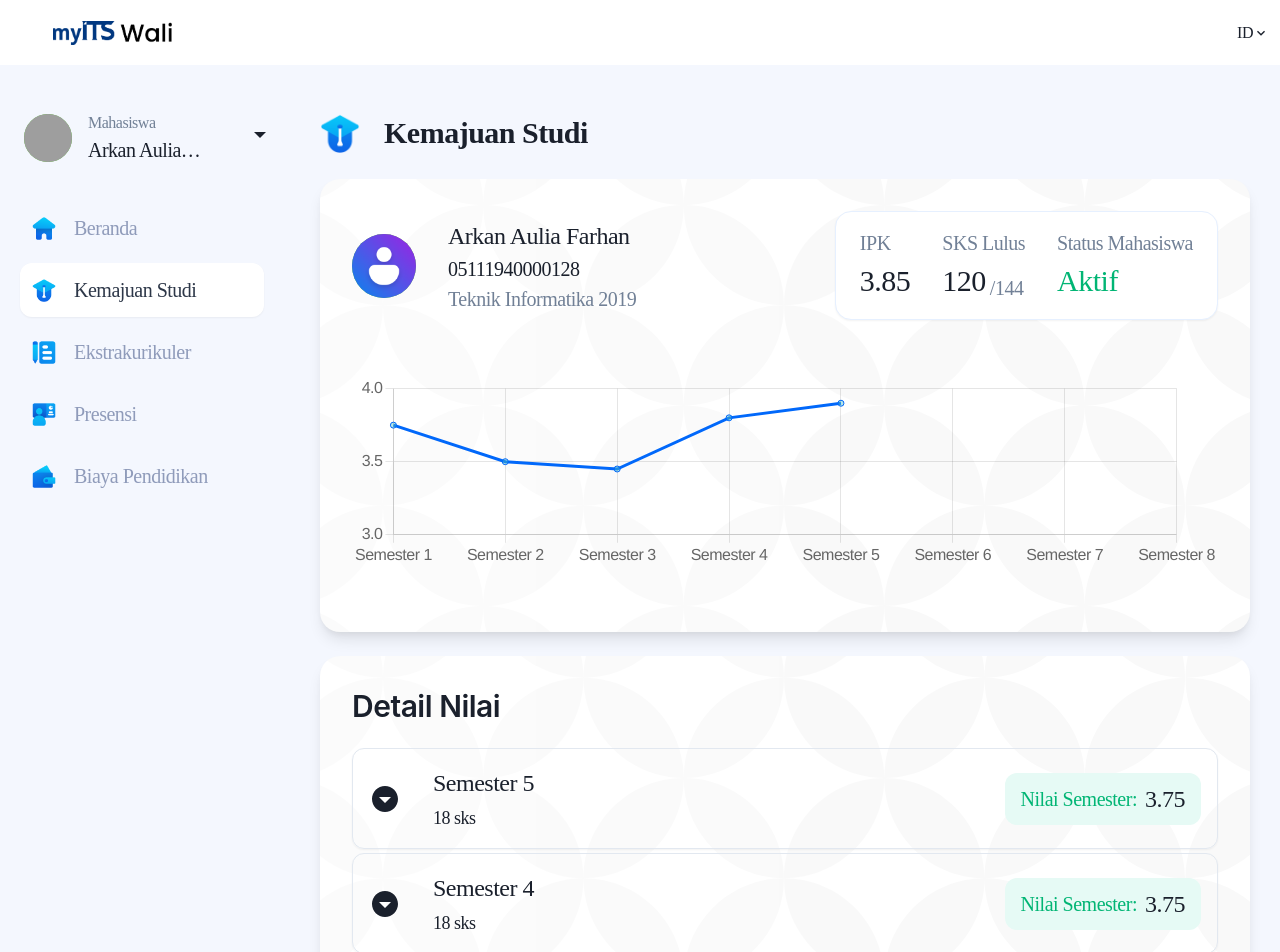
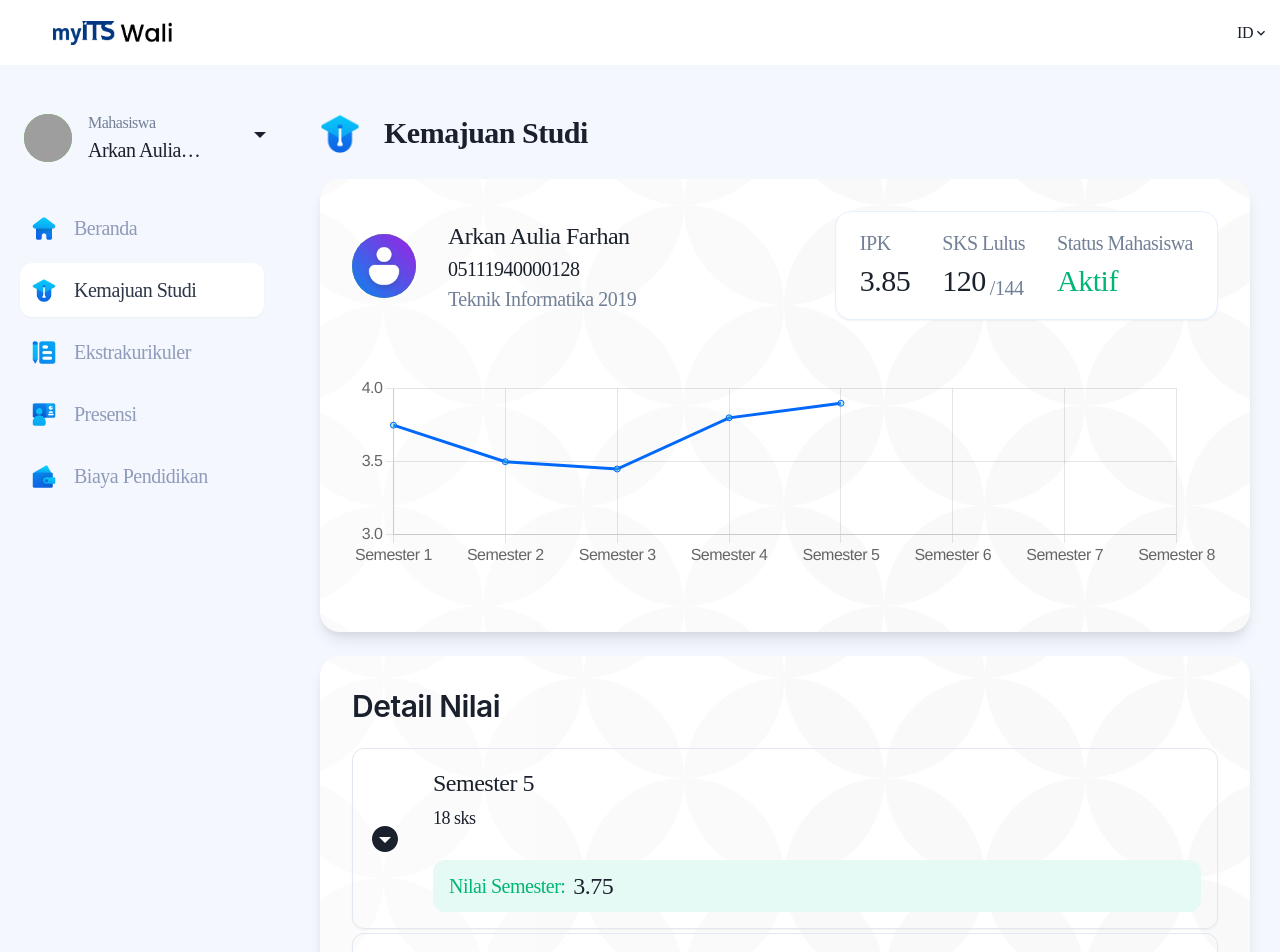
Before and after one commit to arkanaulia/myits-wali, a Next.js app: page /dashboard/studi in a window 1280 px wide. Shown: the top 952 px of the page. Built offline with nearby package versions, Linux system fonts and the light colour scheme; grey boxes are pictures that could not be loaded.

Commit message:
fix dropdown

```diff
--- a/src/pages/dashboard/studi/components/Dropdown.tsx
+++ b/src/pages/dashboard/studi/components/Dropdown.tsx
@@ -1,8 +1,8 @@
 import { useState } from "react";
 import { Box, Text, Flex, Icon, Center } from "@chakra-ui/react";
 import { motion } from "framer-motion";
-
 import { IoMdArrowDropdownCircle } from "react-icons/io";
+import React from "react";
 
 type Data = {
   id?: number;
@@ -24,7 +24,9 @@ const Dropdown = ({ data }: DropdownProps) => {
   const handleToggle = () => {
     setIsOpen(!isOpen);
   };
+
   const ips = "3.75";
+
   return (
     <Box
       overflow="hidden"
@@ -44,7 +46,7 @@ const Dropdown = ({ data }: DropdownProps) => {
         w="full"
         borderRadius="xl"
         transition="all 0.2s ease-in-out"
-        _hover={{ bg: "biru.100" }} // Atur warna latar belakang saat hover
+        _hover={{ bg: "biru.100" }}
         p="4"
       >
         <Icon
@@ -54,24 +56,18 @@ const Dropdown = ({ data }: DropdownProps) => {
           transform={isOpen ? "rotate(180deg)" : undefined}
           transition="transform 0.3s ease-in-out"
         />
-
-          <Flex
-
-            direction="row"
-            justify="space-between"
-            alignItems="center"
-            w="full"
-          >{data.map((item) => (
-            <Flex direction="column" gap="1" key={item.id}>
-              <Text w="full" fontSize="2xl" fontWeight="medium">
-                {item.semester}
+        <Flex direction="column" gap="1" w="full">
+          {data.map((item) => (
+            <React.Fragment key={item?.id}>
+              <Text fontSize="2xl" fontWeight="medium">
+                {item?.semester}
               </Text>
               <Text fontSize="lg" w="full">
-                {item.sks}
+                {item?.sks}
               </Text>
-            </Flex>
+            </React.Fragment>
           ))}
-              <Flex align="center" gap='2' direction="row" py='2' px='4' rounded='xl' bg='green.100'>
+          <Flex align="center" gap="2" direction="row" py="2" px="4" rounded="xl" bg="green.100">
             <Text fontSize="xl" fontWeight="medium" color="green.500">
               Nilai Semester:
             </Text>
@@ -79,9 +75,7 @@ const Dropdown = ({ data }: DropdownProps) => {
               {ips}
             </Text>
           </Flex>
-
         </Flex>
-
       </Flex>
 
       <motion.div
@@ -95,24 +89,25 @@ const Dropdown = ({ data }: DropdownProps) => {
       >
         <Box px={8} mb="4" mt="-4">
           {data.map((item) => (
-            <Flex justify="space-between" alignItems="center" key={item.id}>
+            <Flex justify="space-between" alignItems="center" key={item?.id}>
               <Flex direction="column" mt="2" gap="1">
                 <Text w="full" fontSize="xl" fontWeight="medium">
-                  {item.name}
+                  {item?.name}
                 </Text>
-                <Text mb='2' fontSize="lg">{item.description}</Text>
+                <Text mb="2" fontSize="lg">
+                  {item?.description}
+                </Text>
               </Flex>
-              {item.nilai && (
+              {item?.nilai && (
                 <Center
-                  rounded="xl"
-                  alignItems="center"
-                  justifyContent="center"
-                  h="48px"
-                  w="120px"
-                  color="biru.500"
-                  bg="biru.100"
+                  h="12"
+                  w="12"
+                  rounded="full"
+                  bg="green.100"
+                  color="green.500"
+                  fontWeight="bold"
                 >
-                  <Text fontWeight="medium">{item.nilai}</Text>
+                  {item?.nilai}
                 </Center>
               )}
             </Flex>
```
Lines whose indentation alone changed are shown as unchanged.
